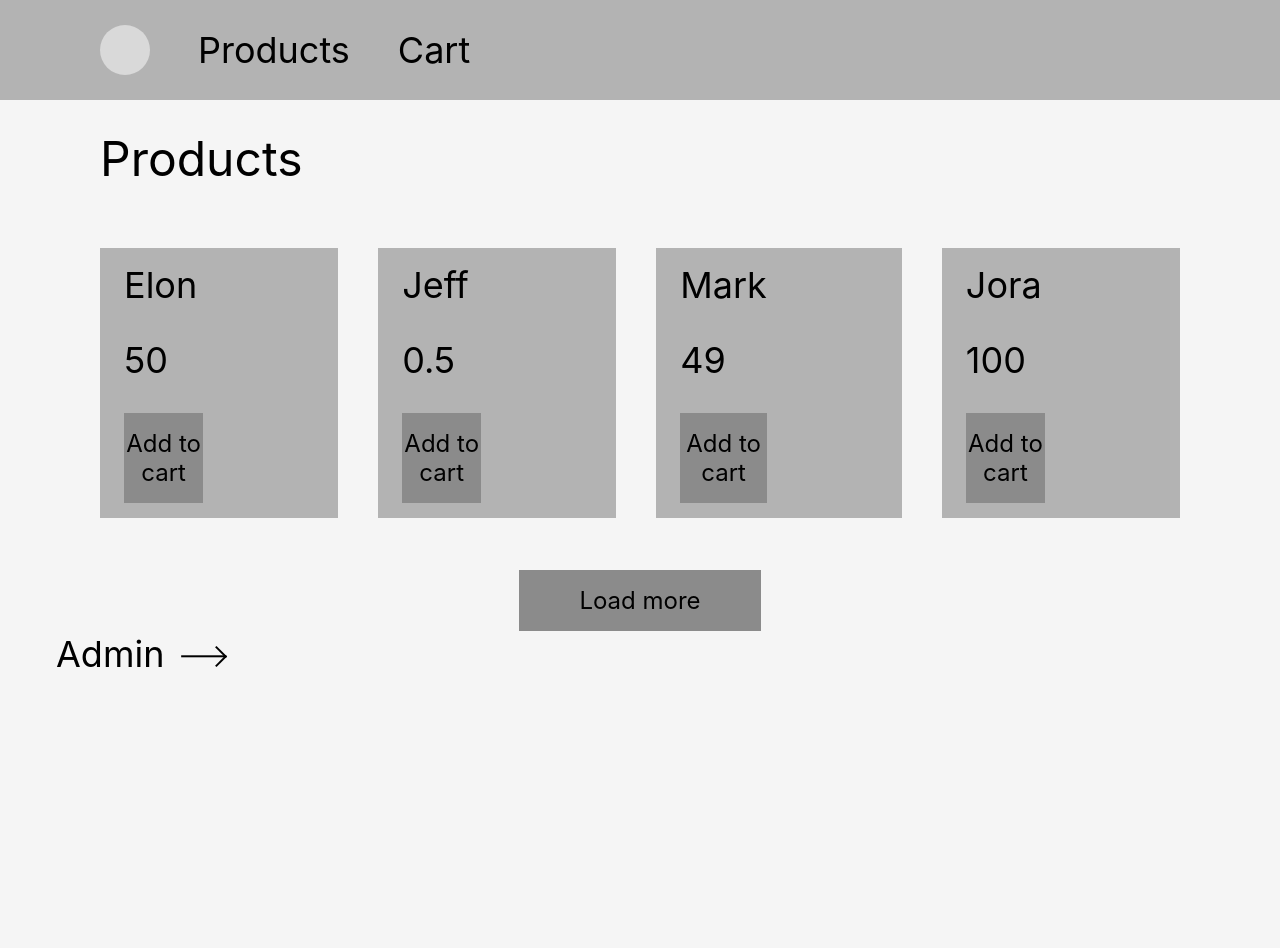
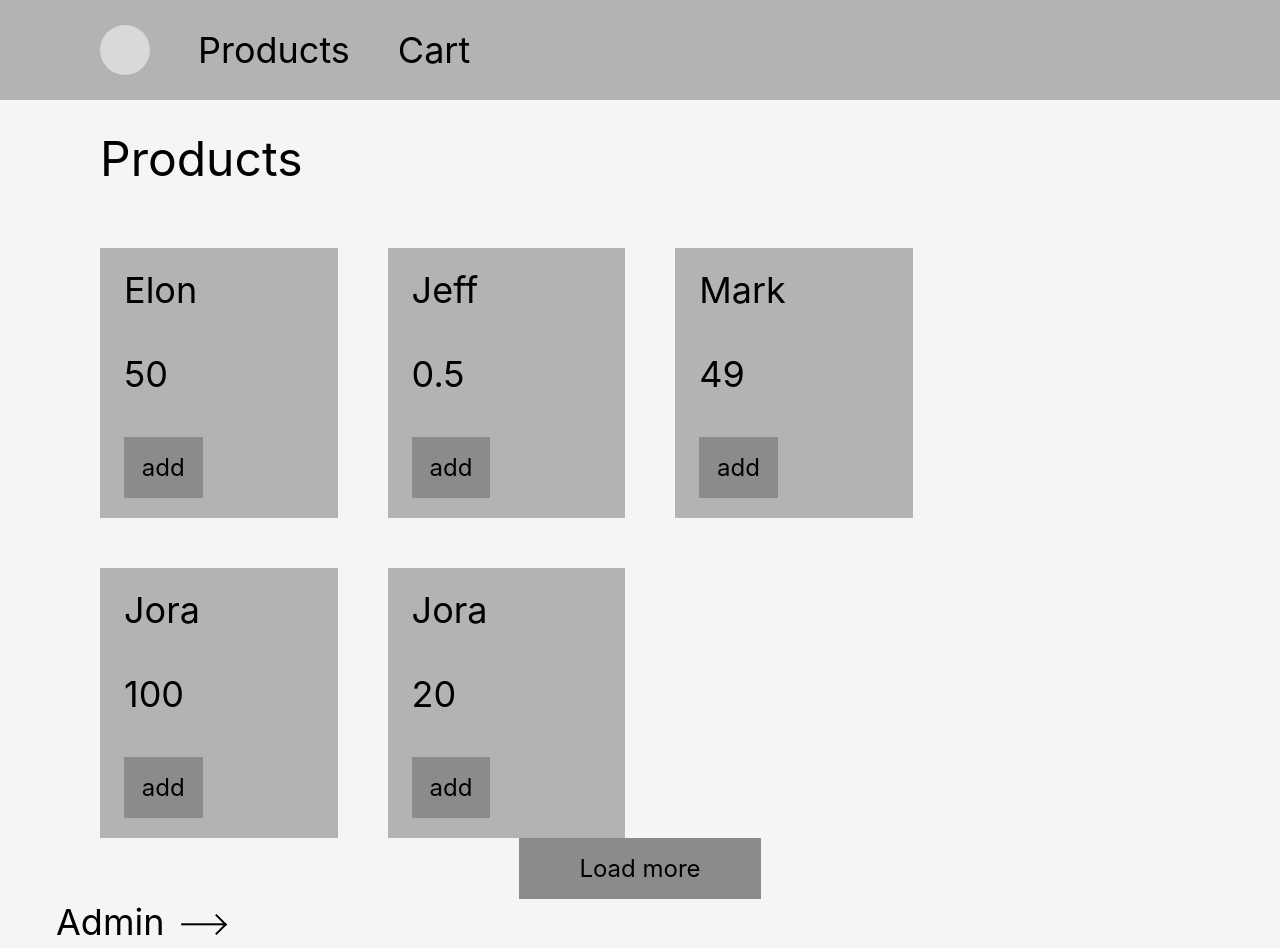
Before and after one commit to CatsPsychologist/Hys_Angular, an Angular app in the folder app/: page /products in a window 1280 px wide. Before the commit the page ends 800 px from the top, so only its background shows below. Built offline with nearby package versions, Linux system fonts and the light colour scheme.

Commit message:
ls_16 cart button interactions

```diff
--- a/app/src/app/pages/shop/cart/cart.component.html
+++ b/app/src/app/pages/shop/cart/cart.component.html
@@ -1,9 +1,3 @@
-<!--<p>cart works!</p>-->
-<!--<div class="cart-item" *ngFor="let item of items">-->
-<!--  <span>{{ item.name }}</span>-->
-<!--  <span>{{ item.price | currency }}</span>-->
-<!--</div>-->
-
 <section class="cart">
   <div class="container">
     <div class="cart_wrapper">
@@ -12,14 +6,14 @@
       </h1>
       <ul class="cart_list">
         <li *ngFor="let item of items"  class="cart_item">
-          <h2 class="item_caption">
+          <h2 [routerLink]="['/products',item.id]" class="item_caption">
             {{item.name}}
           </h2>
           <p class="item_price">
             {{item.price}}
           </p>
-          <button class="item_btn" (click)="clearCartItem()">
-            Remove from cart
+          <button class="item_btn" (click)="clearCartItem(item.id)">
+            {{item.isChosen ? 'remove' : 'add' }}
           </button>
         </li>
       </ul>
--- a/app/src/app/pages/shop/cart/cart.component.scss
+++ b/app/src/app/pages/shop/cart/cart.component.scss
@@ -11,9 +11,9 @@
   }
   &_list{
     display: flex;
-    gap: 40px;
+    flex-wrap: wrap;
 
-    padding-bottom: 52px;
+    gap: 50px;
   }
   &_item{
     display: flex;
@@ -22,7 +22,7 @@
 
     padding:0 100px 0 24px;
 
-    width: 25%;
+    width: 22%;
     height: 270px;
 
     background: #B3B3B3;
--- a/app/src/app/pages/shop/cart/cart.component.ts
+++ b/app/src/app/pages/shop/cart/cart.component.ts
@@ -1,5 +1,6 @@
-import { Component } from '@angular/core';
+import { Component, OnInit } from '@angular/core';
 import {CartService} from "../shared/services/cart.service";
+import {products} from "../../../shared/mock/products";
 import {Products} from "../../../shared/models/products.interface";
 
 @Component({
@@ -7,18 +8,22 @@ import {Products} from "../../../shared/models/products.interface";
   templateUrl: './cart.component.html',
   styleUrls: ['./cart.component.scss']
 })
-export class CartComponent {
-
-  items = this.service.getItems();
+export class CartComponent implements OnInit{
+   public products:Products[] = products;
+   items : any ;
 
   constructor(
-    private service : CartService,
+    private cartService : CartService,
 
   ) {}
+  ngOnInit(){
+    this.items = this.cartService.getItems();
+  }
 
-  clearCartItem(){
-    console.log('clear')
-    this.service.clearCartItem();
+  clearCartItem(id : number){
+
+    this.items = this.cartService.clearCartItem(id);
+    products[id - 1].isChosen = false;
   }
 
 }
--- a/app/src/app/pages/shop/product/product.component.html
+++ b/app/src/app/pages/shop/product/product.component.html
@@ -9,6 +9,6 @@
     {{products[id].price}}
   </p>
   <button class="item_btn" (click)="addToCart(products[id])">
-    {{btnValue}}
+    {{products[id].isChosen ? 'remove' : 'add' }}
   </button>
 </div>
--- a/app/src/app/pages/shop/product/product.component.ts
+++ b/app/src/app/pages/shop/product/product.component.ts
@@ -12,7 +12,7 @@ import {CartService} from "../shared/services/cart.service";
 export class ProductComponent implements OnInit{
   public products:Products[] = products;
   public id: any;
-  public btnValue: string = 'Add to cart';
+  items: any;
 
   constructor(
     private route: ActivatedRoute,
@@ -23,9 +23,12 @@ export class ProductComponent implements OnInit{
      this.id = parseInt(this.route.snapshot.paramMap.get('id')!) - 1;
   }
   addToCart(product: Products) {
-    this.btnValue = 'Remove from cart';
+    product.isChosen = !product.isChosen;
     this.cartService.addToCart(product);
 
+    if(!product.isChosen){
+      this.items = this.cartService.clearCartItem(product.id);
+    }
   }
 
 }
--- a/app/src/app/pages/shop/products/products.component.html
+++ b/app/src/app/pages/shop/products/products.component.html
@@ -12,12 +12,13 @@
           <p class="item_price">
             {{product.price}}
           </p>
-          <button class="item_btn">
-            Add to cart
+          <button class="item_btn" (click)="addToCart(product)">
+            {{product.isChosen ? 'remove' : 'add' }}
           </button>
         </li>
+
       </ul>
-      <button class="product_load">
+      <button class="product_load" >
         Load more
       </button>
     </div>
--- a/app/src/app/pages/shop/products/products.component.scss
+++ b/app/src/app/pages/shop/products/products.component.scss
@@ -11,9 +11,9 @@
   }
   &_list{
     display: flex;
-    gap: 40px;
+    flex-wrap: wrap;
 
-    padding-bottom: 52px;
+    gap: 50px;
   }
   &_item{
     display: flex;
@@ -22,7 +22,7 @@
 
     padding:0 135px 0 24px;
 
-    width: 25%;
+    width: 22%;
     height: 270px;
 
     background: #B3B3B3;
--- a/app/src/app/pages/shop/products/products.component.ts
+++ b/app/src/app/pages/shop/products/products.component.ts
@@ -1,6 +1,7 @@
 import { Component, OnInit } from '@angular/core';
 import {products} from "../../../shared/mock/products";
 import {Products} from "../../../shared/models/products.interface";
+import {CartService} from "../shared/services/cart.service";
 
 @Component({
   selector: 'app-products',
@@ -9,9 +10,23 @@ import {Products} from "../../../shared/models/products.interface";
 })
 export class ProductsComponent implements OnInit{
   public products:Products[] = products;
+  items : any ;
+
+  constructor(
+    private cartService: CartService
+  ) {}
 
   ngOnInit() : void{
     this.products = products;
   }
+  addToCart(product: Products) {
+    product.isChosen = !product.isChosen;
+    this.cartService.addToCart(product);
+
+    if(!product.isChosen){
+      this.items = this.cartService.clearCartItem(product.id);
+    }
+  }
+
 
 }
--- a/app/src/app/pages/shop/shared/header/header.component.ts
+++ b/app/src/app/pages/shop/shared/header/header.component.ts
@@ -6,5 +6,8 @@ import { Component } from '@angular/core';
   styleUrls: ['./header.component.scss']
 })
 export class HeaderComponent {
-
+  changeText: boolean;
+  constructor() {
+    this.changeText = false;
+  }
 }
--- a/app/src/app/pages/shop/shared/services/cart.service.ts
+++ b/app/src/app/pages/shop/shared/services/cart.service.ts
@@ -16,9 +16,8 @@ export class CartService {
     return this.items;
   }
 
-
-  clearCartItem() {
-    this.items = [];
+  clearCartItem(id: number) {
+    this.items = this.items.filter(item => item.id !== id);
     return this.items;
   }
 }
--- a/app/src/app/shared/mock/products.ts
+++ b/app/src/app/shared/mock/products.ts
@@ -3,20 +3,30 @@ export const products = [
     id: 1,
     name: 'Elon',
     price: 50,
+    isChosen : false
   },
   {
     id: 2,
     name: 'Jeff',
     price: 0.5,
+    isChosen : false
   },
   {
     id: 3,
     name: 'Mark',
     price: 49,
+    isChosen : false
   },
   {
     id: 4,
     name: 'Jora',
     price: 100,
+    isChosen : false
   },
+  {
+    id: 5,
+    name: 'Jora',
+    price: 20,
+    isChosen : false
+  }
 ]
```
Also changed, not shown: app/src/app/shared/models/products.interface.ts (+4 -3 lines).
